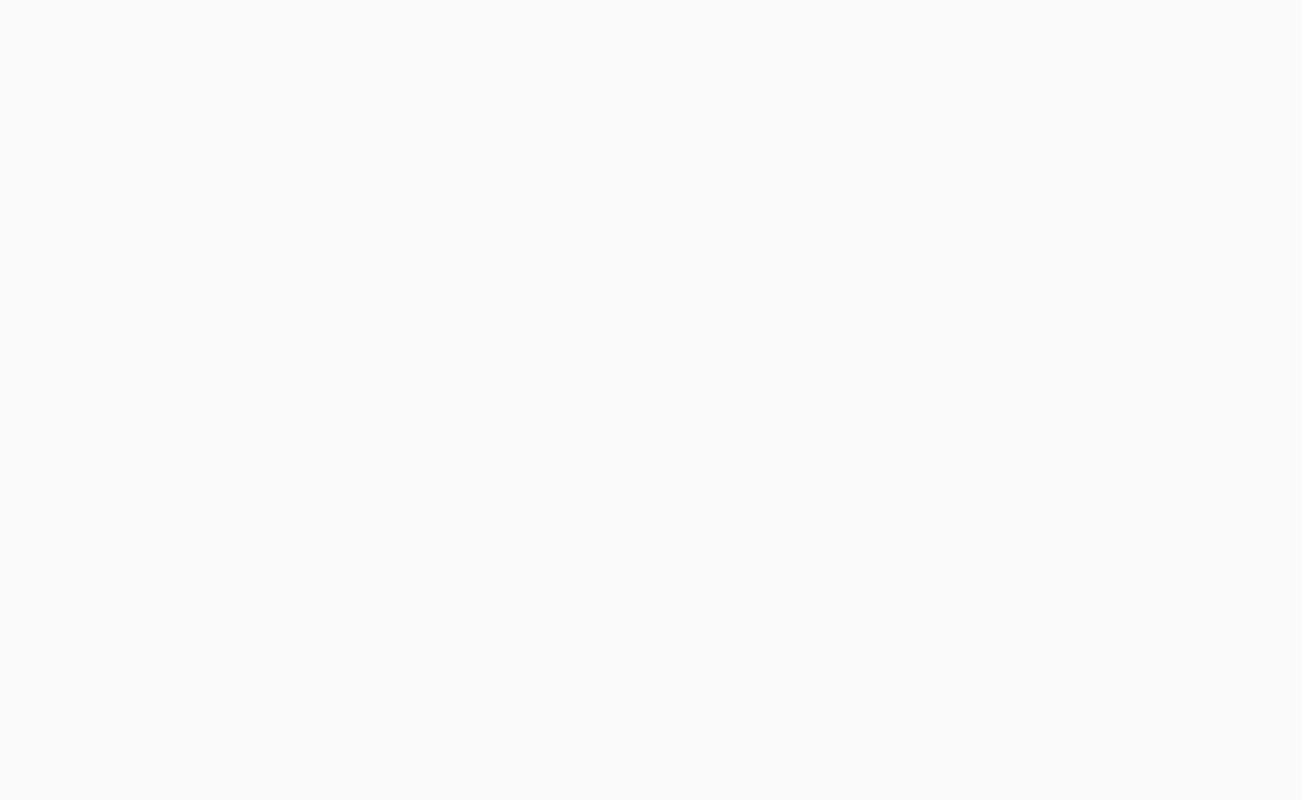
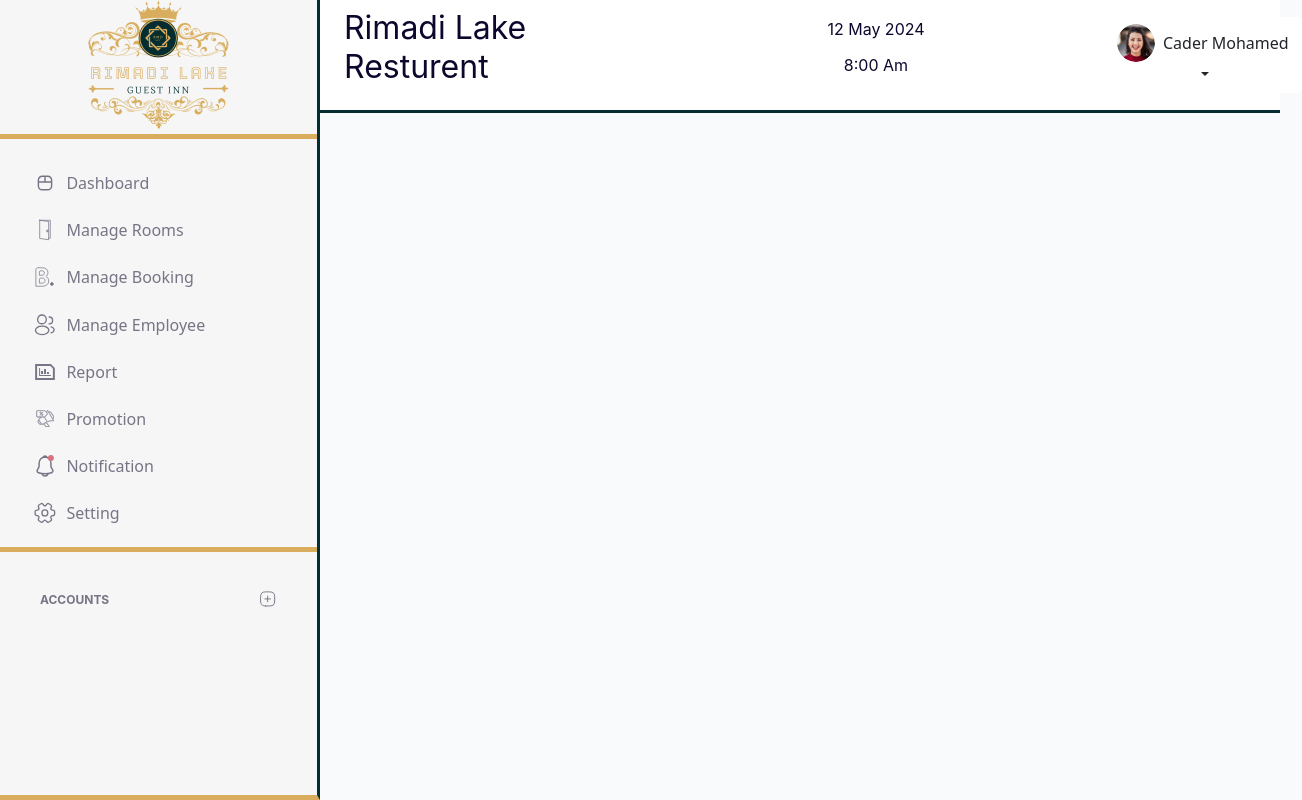
Before and after one commit to MahthyHasan/Rimadi, a React (Create React App) app in the folder Frontend/AdminUi/rhms/: page /dashboard-expenses in a window 1280 px wide. Before the commit this address had no page. Shown: the whole page, 1302 px wide, since content can reach past the window. Built offline with nearby package versions, Linux system fonts and the light colour scheme.

Commit message:
iitiating Expencess Page

```diff
--- a/Frontend/AdminUi/rhms/src/App.js
+++ b/Frontend/AdminUi/rhms/src/App.js
@@ -2,6 +2,7 @@ import React from "react";
 import "./App.css";
 import { Route, Routes } from "react-router-dom";
 import Overview from "./Componets/DashBoard/Pages/Overview";
+import Expenses from "./Componets/DashBoard/Pages/Expenses";
 
 
 function App() {
@@ -9,6 +10,7 @@ function App() {
     <div>
       <Routes>
          <Route path="/dashboard-overview" element={<Overview />} />
+         <Route path="/dashboard-expenses" element={<Expenses />} />
       </Routes>
     </div>
   );
--- a/Frontend/AdminUi/rhms/src/Componets/DashBoard/Pages/Expenses.js
+++ b/Frontend/AdminUi/rhms/src/Componets/DashBoard/Pages/Expenses.js
@@ -0,0 +1,15 @@
+import React from "react";
+import ReactDOM from "react-dom";
+import "./dashPage.css";
+import Layout from "../../../Layout/Layout";
+import TopNavigationBar from "../Components/TopNavigationBar";
+
+function Expenses() {
+  return (
+   <Layout>
+
+   </Layout>
+  )
+}
+
+export default Expenses
```
